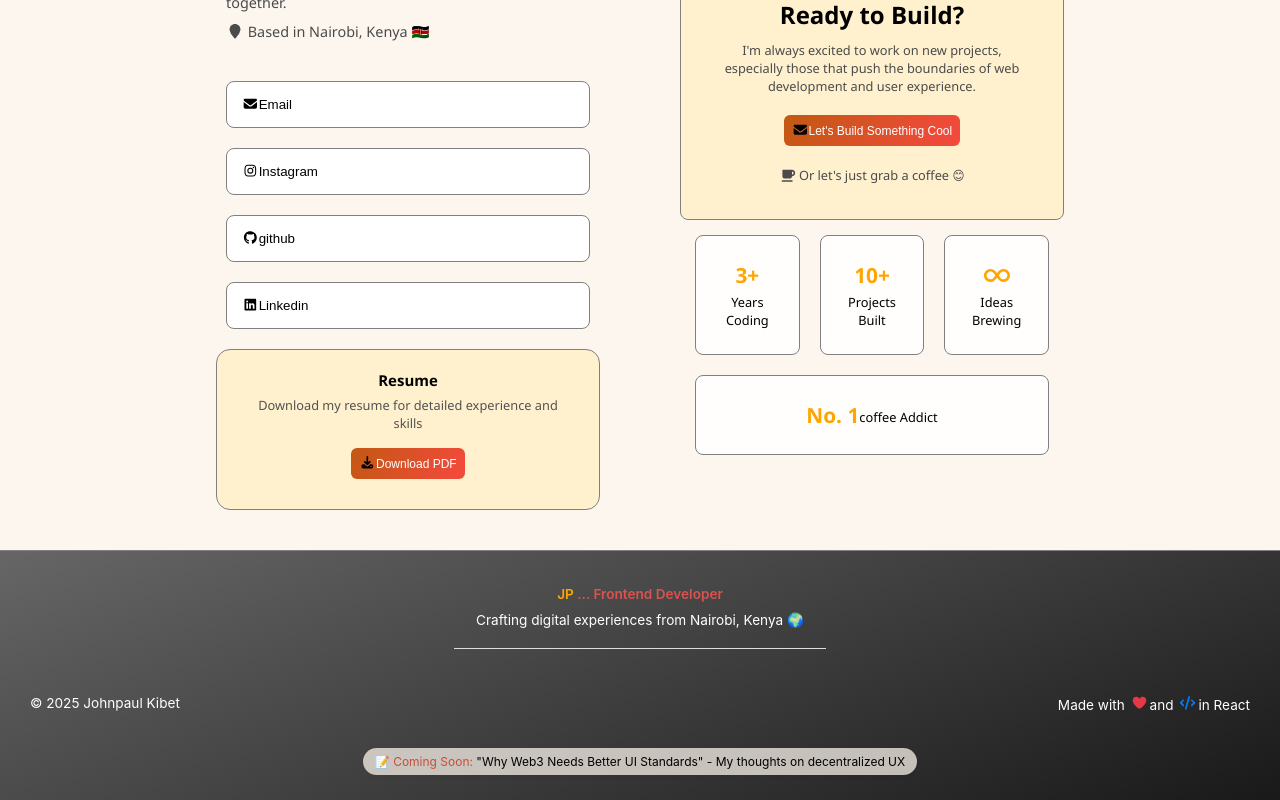
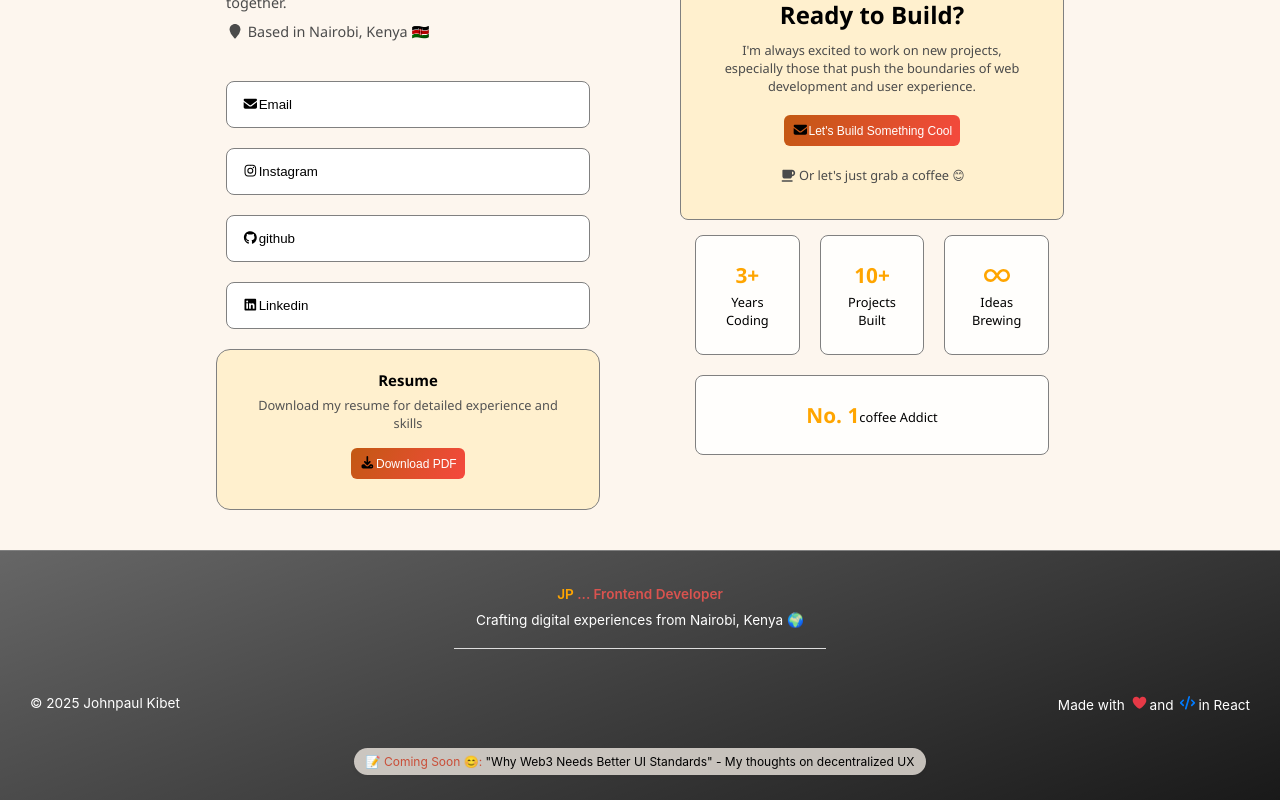
Before and after one commit to bartingei/portfolio-website, a React (Vite) app: page / in a window 1280 px wide. Shown: the part 5175-5975 px from the top of the page. Built offline with nearby package versions, Linux system fonts and the light colour scheme.

Commit message:
last touch

```diff
--- a/src/actualpage/Page.jsx
+++ b/src/actualpage/Page.jsx
@@ -690,7 +690,7 @@ function Page(){
                     </p>
                 </div>
                 <div className={Style.f3}>
-                    <p><span>📝 Coming Soon:</span> "Why Web3 Needs Better UI Standards" - My thoughts on decentralized UX</p>
+                    <p><span>📝 Coming Soon 😊:</span> "Why Web3 Needs Better UI Standards" - My thoughts on decentralized UX</p>
                 </div>
             </div>
 
```
